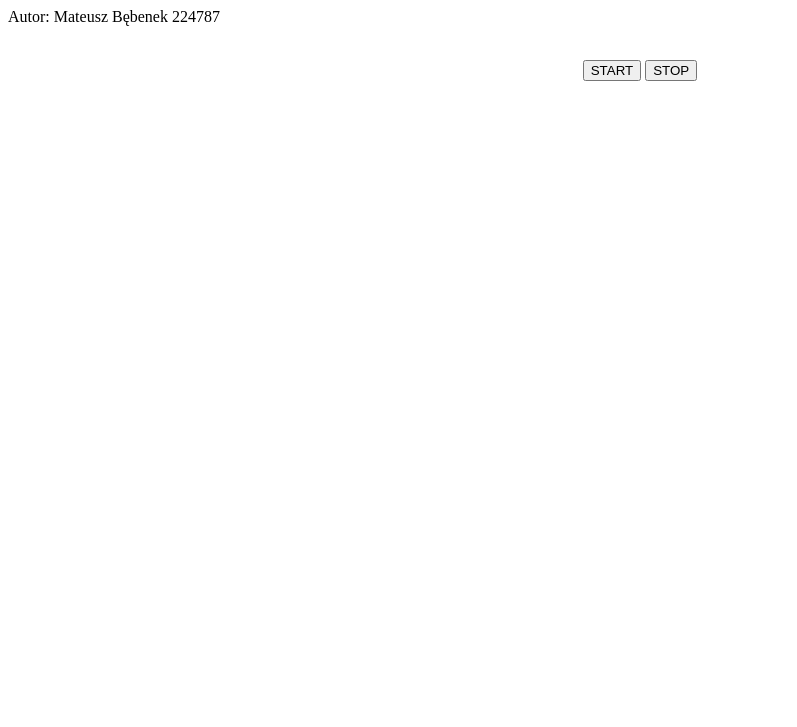
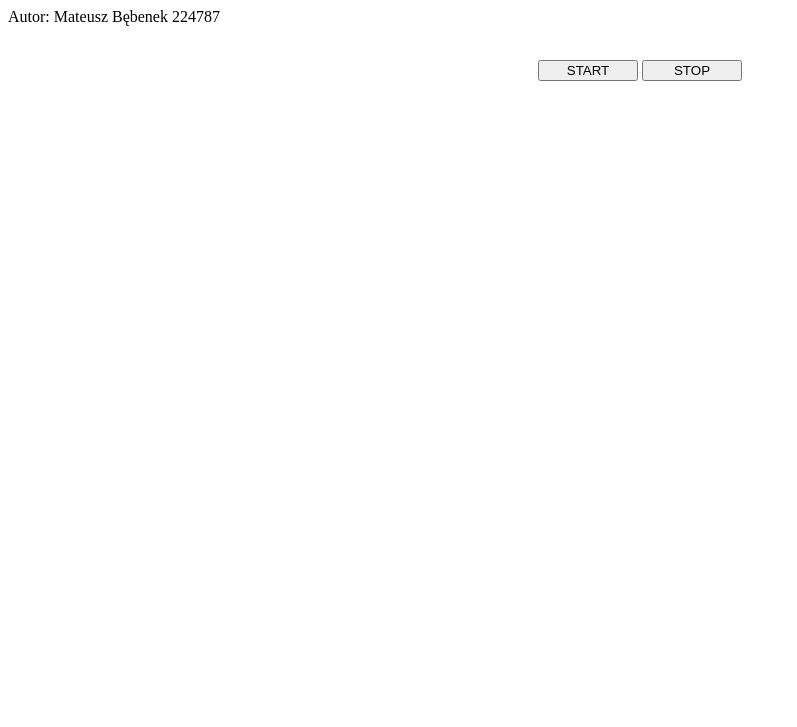
Before and after one commit to MatBebenek/arkanoid, a plain HTML site: page index.html in a window 1280 px wide. Shown: the top 727 px of the page, without its empty margins (0-797 px from the left). Drawn offline with Linux system fonts and the light colour scheme.

Commit message:
Changed styles of buttons

```diff
--- a/index.css
+++ b/index.css
@@ -55,3 +55,13 @@ canvas {
     text-align: center;
     height: 30px;
 }
+
+#startButton {
+    margin: auto;
+    width: 100px;
+}
+
+#stopButton {
+    margin: auto;
+    width: 100px;
+}
```
